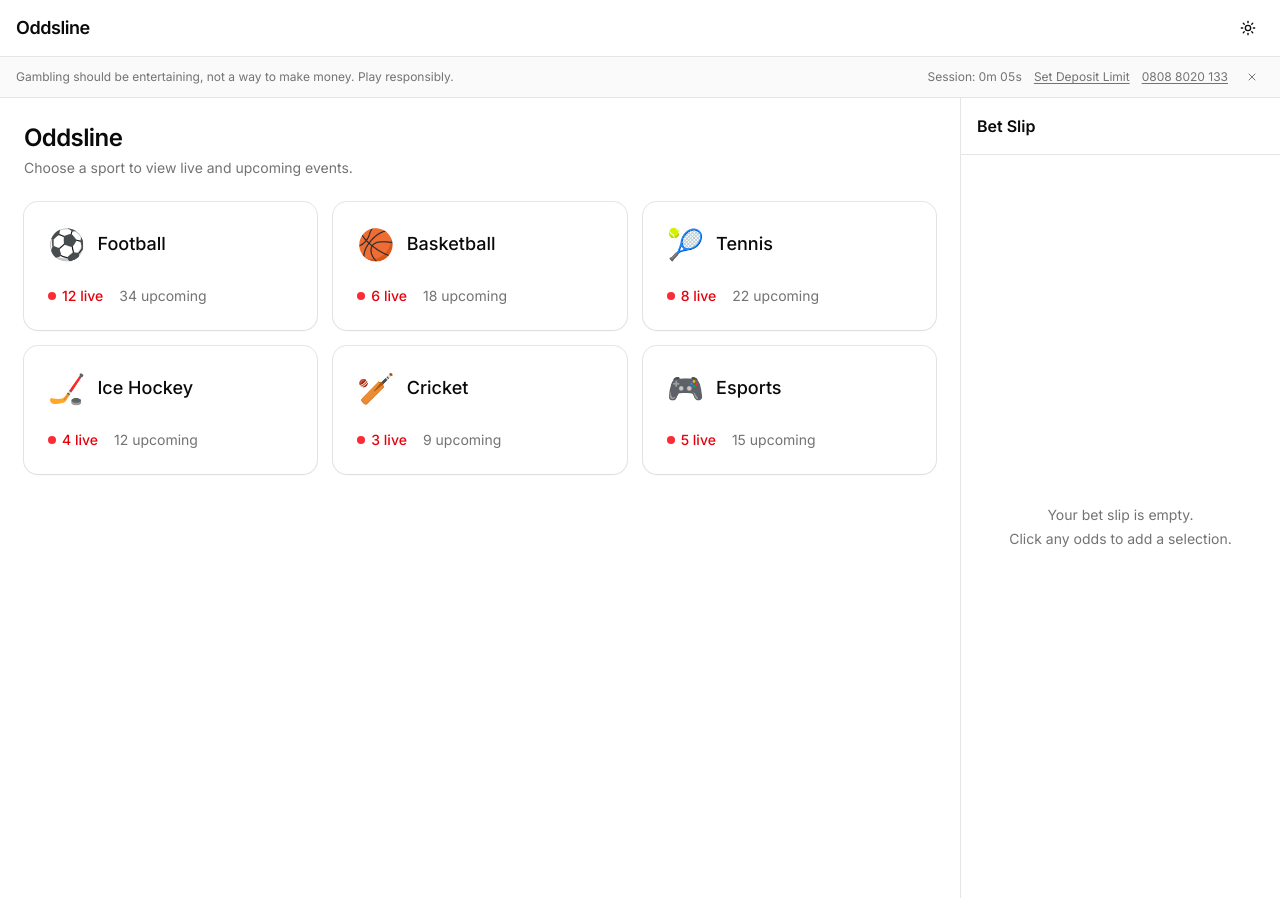
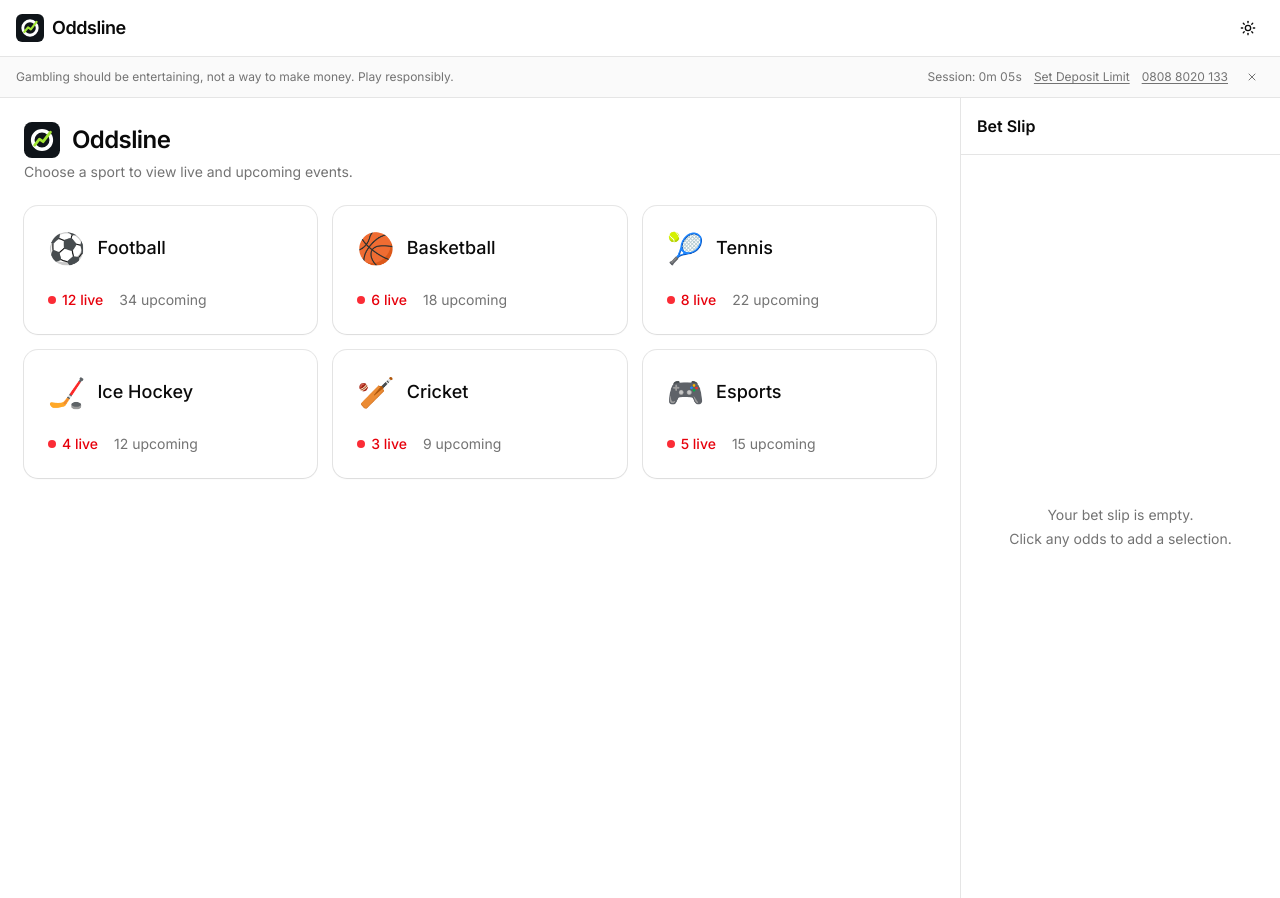
Before and after one commit to urateb/Oddsline, a Next.js app: page / in a window 1280 px wide. Built offline with nearby package versions, Linux system fonts and the light colour scheme.

Commit message:
feat: add oddsline logo to header and home

```diff
--- a/src/app/page.tsx
+++ b/src/app/page.tsx
@@ -1,5 +1,6 @@
 import { Suspense } from 'react';
 
+import { OddslineLogo } from '@/components/shared/oddsline-logo';
 import {
   SportsLobby,
   SportsLobbySkeleton,
@@ -9,7 +10,10 @@ export default function HomePage() {
   return (
     <main className="mx-auto flex w-full max-w-6xl flex-1 flex-col gap-6 p-6">
       <div className="flex flex-col gap-1">
-        <h1 className="text-2xl font-semibold tracking-tight">Oddsline</h1>
+        <div className="flex items-center gap-3">
+          <OddslineLogo size={36} />
+          <h1 className="text-2xl font-semibold tracking-tight">Oddsline</h1>
+        </div>
         <p className="text-sm text-muted-foreground">
           Choose a sport to view live and upcoming events.
         </p>
--- /dev/null
+++ b/src/components/shared/oddsline-logo.tsx
@@ -0,0 +1,53 @@
+import { cn } from '@/lib/utils';
+
+export interface OddslineLogoProps {
+  /** Rendered size in pixels (width and height). */
+  size?: number;
+  /** Layout overrides. */
+  className?: string;
+  /**
+   * Accessible name when the logo is used alone.
+   * Omit (or leave empty) when adjacent text already names the brand.
+   */
+  title?: string;
+}
+
+/** Oddsline brand mark — O with a live odds sparkline. */
+export function OddslineLogo({
+  size = 28,
+  className,
+  title,
+}: OddslineLogoProps) {
+  const isDecorative = !title;
+
+  return (
+    <svg
+      xmlns="http://www.w3.org/2000/svg"
+      viewBox="0 0 32 32"
+      width={size}
+      height={size}
+      fill="none"
+      className={cn('shrink-0', className)}
+      aria-hidden={isDecorative ? true : undefined}
+      role={isDecorative ? undefined : 'img'}
+    >
+      {title ? <title>{title}</title> : null}
+      <rect width="32" height="32" rx="7" fill="#0f1419" />
+      <circle
+        cx="16"
+        cy="16"
+        r="8.25"
+        stroke="#ffffff"
+        strokeWidth="3.25"
+        fill="none"
+      />
+      <path
+        d="M9.5 20.5 L13.75 15.25 L17 17.5 L23.5 9"
+        stroke="#a3e635"
+        strokeWidth="2.5"
+        strokeLinecap="round"
+        strokeLinejoin="round"
+      />
+    </svg>
+  );
+}
--- a/src/features/layout/site-header.tsx
+++ b/src/features/layout/site-header.tsx
@@ -1,12 +1,17 @@
 import Link from 'next/link';
 
+import { OddslineLogo } from '@/components/shared/oddsline-logo';
 import { ThemeToggle } from '@/components/shared/theme-toggle';
 
 export function SiteHeader() {
   return (
     <header className="sticky top-0 z-30 flex items-center justify-between border-b border-border bg-background/95 px-4 py-3 backdrop-blur supports-backdrop-filter:bg-background/60">
-      <Link href="/" className="text-lg font-semibold tracking-tight">
-        Oddsline
+      <Link
+        href="/"
+        className="flex items-center gap-2 text-lg font-semibold tracking-tight"
+      >
+        <OddslineLogo size={28} />
+        <span>Oddsline</span>
       </Link>
       <ThemeToggle />
     </header>
```
Also changed, not shown: src/components/shared/README.md.
